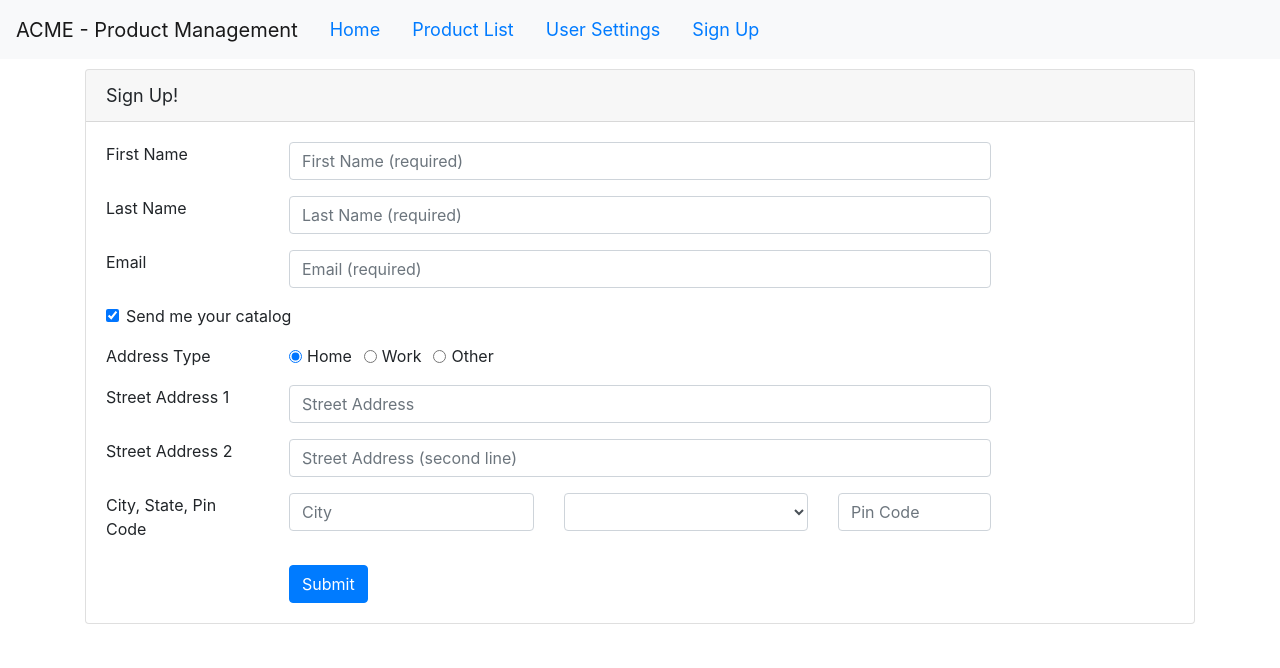
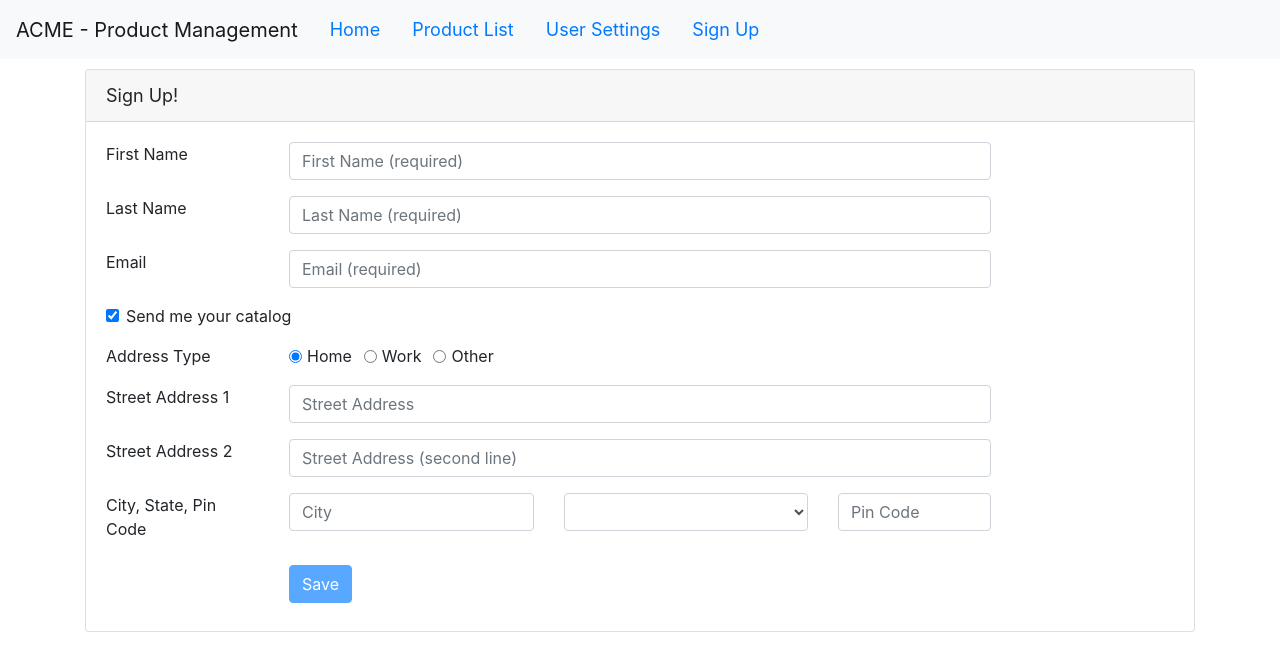
Before and after one commit to tamilsweet/Mastering-Angular, an Angular app in the folder practice/Angular-GettingStarted/: page /signup in a window 1280 px wide. Shown: the top 668 px of the page. Built offline with nearby package versions, Linux system fonts and the light colour scheme.

Commit message:
[AGS] Signup form updates

```diff
--- a/practice/Angular-GettingStarted/src/app/signup/signup.component.html
+++ b/practice/Angular-GettingStarted/src/app/signup/signup.component.html
@@ -3,14 +3,15 @@
     Sign Up!
   </div>
   <div class="card-body">
-    <form #form="ngForm" (ngSubmit)="onSubmit(form)">
+    <form #signupForm="ngForm" (ngSubmit)="onSubmit(signupForm)">
       <div class="form-group row">
         <label class="col-md-2" for="firstname">First Name</label>
         <div class="col-md-8">
           <input type="text" class="form-control" name="firstname" id="firstname" [(ngModel)]="signup.firstname"
-            required #firstname="ngModel" [class.field-error]="form.submitted && firstname.invalid"
+            required #firstname="ngModel" [class.field-error]="signupForm.submitted && firstname.invalid"
             placeholder="First Name (required)">
-          <div [hidden]="!form.submitted || firstname.valid" class="alert alert-danger">Please enter your first name
+          <div [hidden]="!signupForm.submitted || firstname.valid" class="alert alert-danger">Please enter your first
+            name
           </div>
         </div>
       </div>
@@ -18,17 +19,19 @@
         <label class="col-md-2" for="lastname">Last Name</label>
         <div class="col-md-8">
           <input type="text" class="form-control" name="lastname" id="lastname" [(ngModel)]="signup.lastname" required
-            #lastname="ngModel" [class.field-error]="form.submitted && lastname.invalid"
+            #lastname="ngModel" [class.field-error]="signupForm.submitted && lastname.invalid"
             placeholder="Last Name (required)">
-          <div [hidden]="!form.submitted || lastname.valid" class="alert alert-danger">Please enter your last name</div>
+          <div [hidden]="!signupForm.submitted || lastname.valid" class="alert alert-danger">Please enter your last name
+          </div>
         </div>
       </div>
       <div class="form-group row">
         <label class="col-md-2" for="email">Email</label>
         <div class="col-md-8">
           <input type="email" class="form-control" name="email" id="email" [(ngModel)]="signup.email" required
-            #email="ngModel" [class.field-error]="form.submitted && email.invalid" placeholder="Email (required)">
-          <div [hidden]="!form.submitted || email.valid" class="alert alert-danger">Please enter valid email address
+            #email="ngModel" [class.field-error]="signupForm.submitted && email.invalid" placeholder="Email (required)">
+          <div [hidden]="!signupForm.submitted || email.valid" class="alert alert-danger">Please enter valid email
+            address
           </div>
         </div>
       </div>
@@ -39,6 +42,7 @@
           <label class="form-check-label" for="sendCatalog">Send me your catalog</label>
         </div>
       </div>
+      <ng-container *ngIf="signup.sendCatalog">
         <div class="form-group row">
           <div class="col-md-2">Address Type</div>
           <div class="col-md-8">
@@ -89,14 +93,17 @@
               #city="ngModel" placeholder="Pin Code">
           </div>
         </div>
+      </ng-container>
       <div class="row">
         <div [hidden]="!signupError" class="alert alert-danger">
           {{signupErrorMessage}}
         </div>
       </div>
       <div class="row">
-        <div class="col-md-8 offset-md-2">
-          <button type="submit" class="btn btn-primary">Submit</button>
+        <div class="col-md-8 offset-md-2 mb-2">
+          <button type="submit" class="btn btn-primary mr-3"
+            [title]="signupForm.valid ? 'Save your entered data' : 'Disabled until the form is valid'"
+            [disabled]="!signupForm.valid">Save</button>
         </div>
       </div>
     </form>
```
Lines whose indentation alone changed are shown as unchanged.
